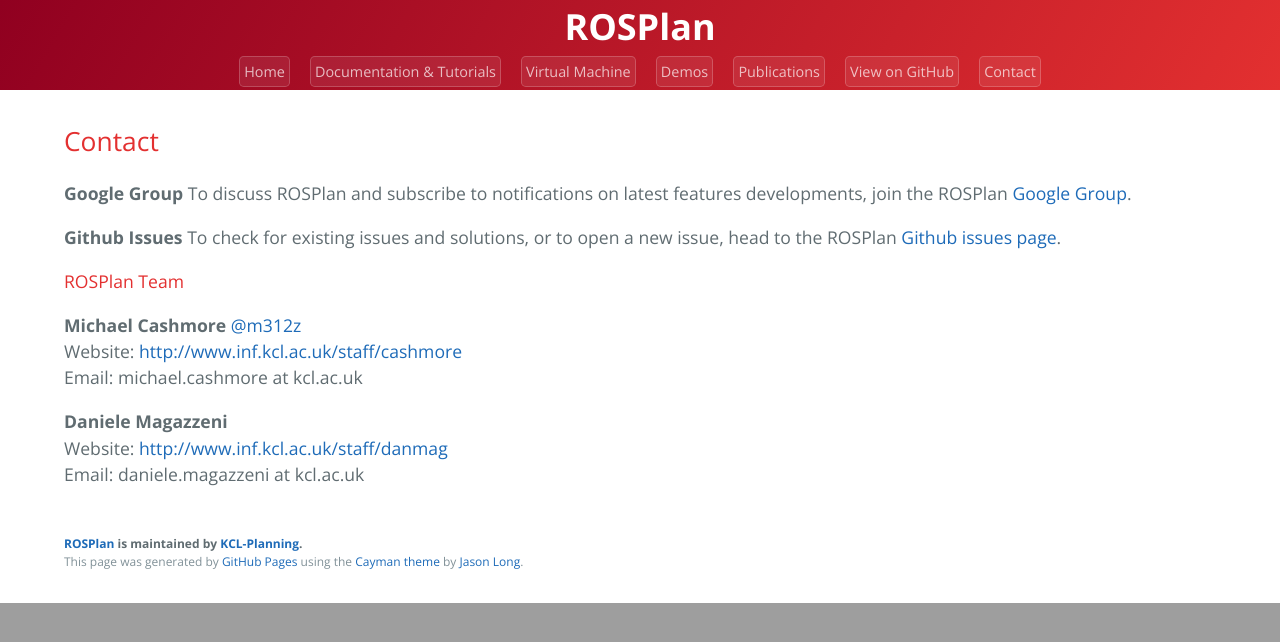
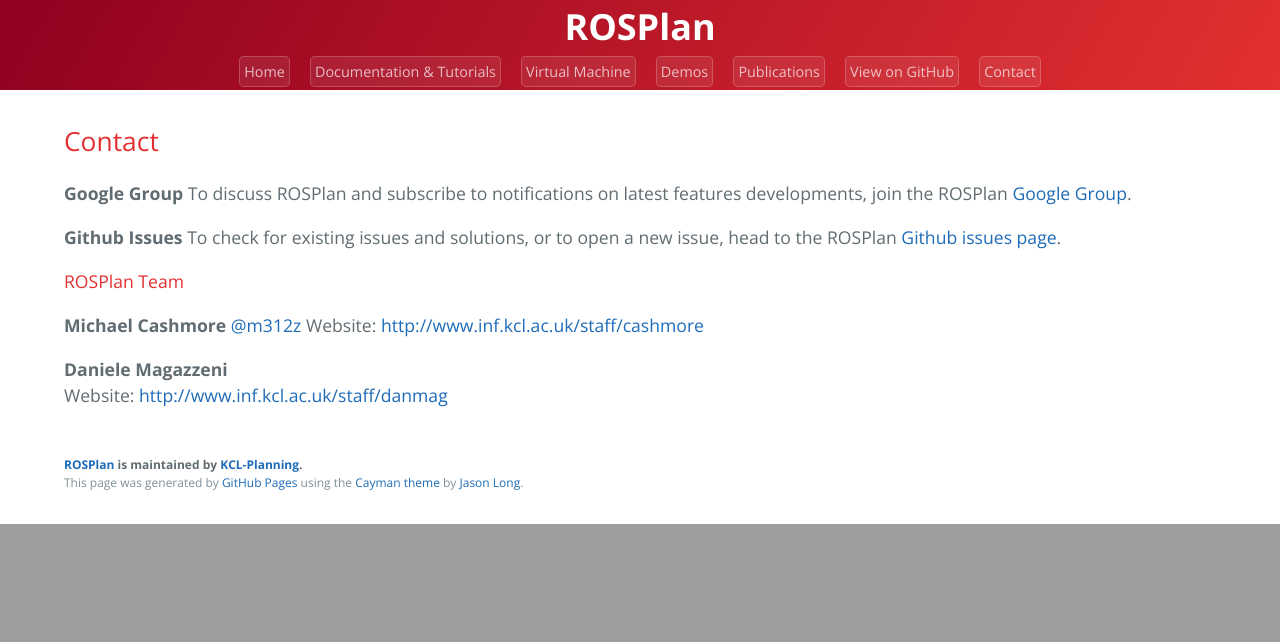
Before and after one commit to KCL-Planning/ROSPlan, a Jekyll site: the page built from contact.md, in a window 1280 px wide. Shown: the top 642 px of the page. Built offline with Jekyll 4.4.1, drawn with Linux system fonts in a browser that asks for light colours.

Commit message:
Update contact.md

```diff
--- a/contact.md
+++ b/contact.md
@@ -13,8 +13,6 @@ To check for existing issues and solutions, or to open a new issue, head to the
 
 **Michael Cashmore** [@m312z](https://github.com/m312z)
 Website: [http://www.inf.kcl.ac.uk/staff/cashmore](http://www.inf.kcl.ac.uk/staff/cashmore)
-Email: michael.cashmore at kcl.ac.uk
 
 **Daniele Magazzeni**
 Website: [http://www.inf.kcl.ac.uk/staff/danmag](http://www.inf.kcl.ac.uk/staff/danmag)
-Email: daniele.magazzeni at kcl.ac.uk
```
